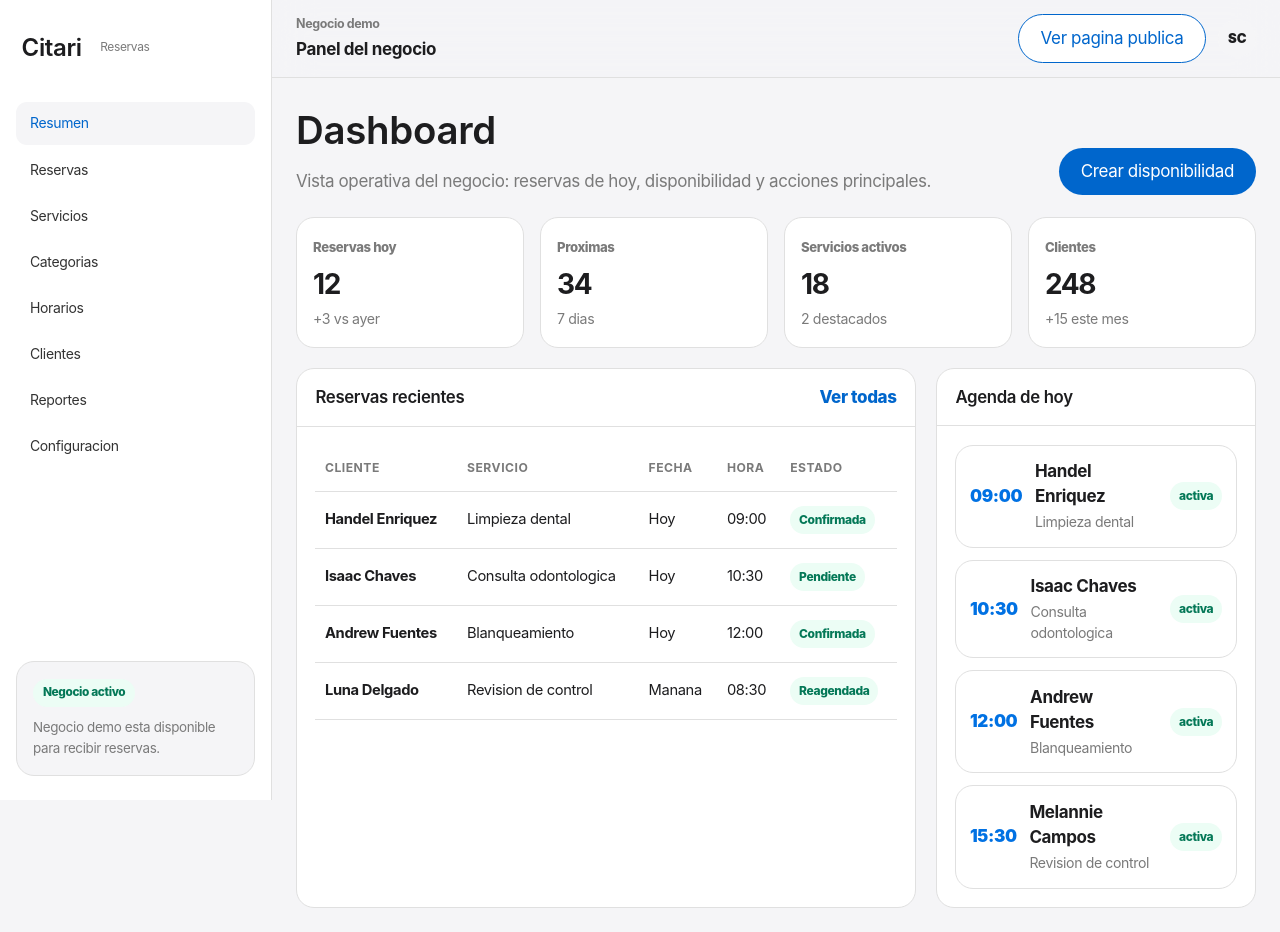
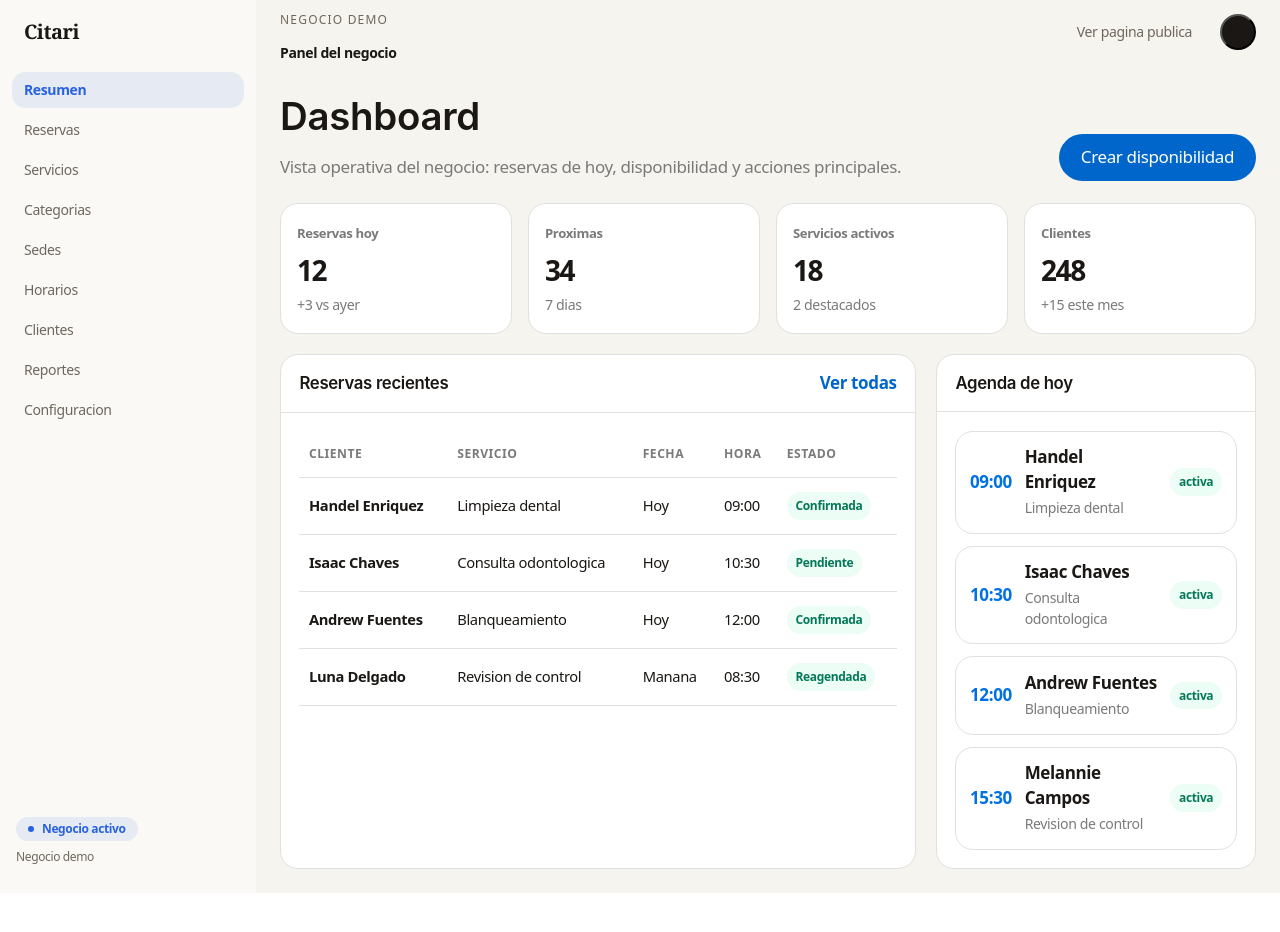
Before and after one commit to handelenriquezacuna/multiTenantBookingManager, a Next.js app in the folder apps/frontend/: page /dashboard in a window 1280 px wide. After the commit the page ends 893 px from the top, so only its background shows below. Built offline with nearby package versions, Linux system fonts and the light colour scheme; no server answers.

Commit message:
feat(frontend): redesign the private app shell (sidebar + topbar)
PrivateShell rebuilt with the design system: sidebar nav with active states, topbar
with profile menu + logout, editorial framing. Session rehydration, route guard and
tenant fetch preserved. Frames the whole owner area.

```diff
--- a/apps/frontend/components/layout/PrivateShell.tsx
+++ b/apps/frontend/components/layout/PrivateShell.tsx
@@ -7,23 +7,19 @@ import { apiGet, clearAuthToken, isMockMode } from "@/lib/api";
 import { endpoints } from "@/lib/endpoints";
 import { useAuth, userInitials } from "@/hooks/useAuth";
 
-const navItems = [
+const navItems: [string, string][] = [
   ["/dashboard", "Resumen"],
   ["/bookings", "Reservas"],
   ["/services", "Servicios"],
   ["/service-categories", "Categorias"],
+  ["/locations", "Sedes"],
   ["/business-hours", "Horarios"],
   ["/customers", "Clientes"],
   ["/reports", "Reportes"],
   ["/settings/business", "Configuracion"]
 ];
 
-type CurrentTenant = {
-  tenantId: number;
-  slug: string;
-  name: string;
-  status: string;
-};
+type CurrentTenant = { tenantId: number; slug: string; name: string; status: string };
 
 const MOCK_TENANT: CurrentTenant = {
   tenantId: 1,
@@ -39,14 +35,10 @@ export function PrivateShell({ children }: { children: React.ReactNode }) {
   const { user, loading } = useAuth();
   const [tenant, setTenant] = useState<CurrentTenant | null>(null);
 
-  // Guarda: si termino de cargar la sesion y no hay usuario, redirige a login.
   useEffect(() => {
-    if (!loading && !user) {
-      router.replace("/login");
-    }
+    if (!loading && !user) router.replace("/login");
   }, [loading, user, router]);
 
-  // Nombre del negocio para el encabezado.
   useEffect(() => {
     let active = true;
     if (isMockMode()) {
@@ -55,12 +47,8 @@ export function PrivateShell({ children }: { children: React.ReactNode }) {
     }
     if (!user) return;
     apiGet<CurrentTenant>(endpoints.tenant.current)
-      .then((current) => {
-        if (active) setTenant(current);
-      })
-      .catch(() => {
-        if (active) setTenant(null);
-      });
+      .then((current) => active && setTenant(current))
+      .catch(() => active && setTenant(null));
     return () => {
       active = false;
     };
@@ -73,10 +61,8 @@ export function PrivateShell({ children }: { children: React.ReactNode }) {
 
   if (loading || !user) {
     return (
-      <div className="app-shell">
-        <section className="app-content" aria-busy="true">
-          <p>Cargando tu panel...</p>
-        </section>
+      <div data-ct className="flex min-h-[100dvh] items-center justify-center bg-background font-sans text-muted-foreground">
+        Cargando tu panel...
       </div>
     );
   }
@@ -84,59 +70,86 @@ export function PrivateShell({ children }: { children: React.ReactNode }) {
   const tenantName = tenant?.name ?? "Panel del negocio";
   const tenantSlug = tenant?.slug ?? "";
   const fullName = `${user.firstName} ${user.lastName}`.trim();
-  const initials = userInitials(user);
 
   return (
-    <div className="app-shell">
-      <aside className="app-sidebar">
-        <Link href="/dashboard" className="app-brand" aria-label="Panel Citari">
-          <span className="app-brand-word">Citari</span>
-          <span className="app-brand-copy">Reservas</span>
-        </Link>
-
-        <nav className="app-nav" aria-label="Navegacion del panel">
+    <div data-ct className="flex min-h-[100dvh] bg-background font-sans text-foreground antialiased">
+      {/* Sidebar */}
+      <aside className="hidden w-64 shrink-0 flex-col border-r border-border bg-card/60 lg:flex">
+        <div className="flex h-16 items-center px-6">
+          <Link href="/dashboard" className="font-serif text-xl font-semibold tracking-tight">
+            Citari
+          </Link>
+        </div>
+        <nav className="flex-1 space-y-1 px-3 py-2" aria-label="Navegacion del panel">
           {navItems.map(([href, label]) => {
             const active = pathname === href;
             return (
-              <Link key={href} href={href} className={active ? "active" : ""}>
+              <Link
+                key={href}
+                href={href}
+                className={`block rounded-lg px-3 py-2 text-sm transition-colors ${
+                  active
+                    ? "bg-primary/10 font-semibold text-primary"
+                    : "text-muted-foreground hover:bg-muted hover:text-foreground"
+                }`}
+              >
                 {label}
               </Link>
             );
           })}
         </nav>
-
-        <div className="sidebar-footer">
-          <span className="tenant-state active">Negocio activo</span>
-          <p>{tenantName} esta disponible para recibir reservas.</p>
+        <div className="border-t border-border p-4">
+          <span className="inline-flex items-center gap-2 rounded-full bg-primary/10 px-3 py-1 text-xs font-semibold text-primary">
+            <span className="h-1.5 w-1.5 rounded-full bg-primary" />
+            Negocio activo
+          </span>
+          <p className="mt-2 text-xs text-muted-foreground">{tenantName}</p>
         </div>
       </aside>
 
-      <div className="app-main">
-        <header className="app-topbar">
+      {/* Main */}
+      <div className="flex min-w-0 flex-1 flex-col">
+        <header className="flex h-16 items-center justify-between border-b border-border px-6">
           <div>
-            <p className="breadcrumb">{tenantName}</p>
-            <strong>Panel del negocio</strong>
+            <p className="text-xs uppercase tracking-widest text-muted-foreground">{tenantName}</p>
+            <strong className="text-sm">Panel del negocio</strong>
           </div>
-          <div className="topbar-actions">
+          <div className="flex items-center gap-3">
             {tenantSlug ? (
-              <Link href={`/book/${tenantSlug}`} className="btn secondary">Ver pagina publica</Link>
+              <Link
+                href={`/book/${tenantSlug}`}
+                className="hidden rounded-full border border-border px-4 py-1.5 text-sm text-muted-foreground transition-colors hover:text-foreground sm:inline-flex"
+              >
+                Ver pagina publica
+              </Link>
             ) : null}
-            <div className="profile-menu">
-              <button className="owner-chip" type="button" aria-label="Abrir menu de perfil" onClick={() => setProfileOpen((open) => !open)}>
-                {initials}
+            <div className="relative">
+              <button
+                type="button"
+                aria-label="Abrir menu de perfil"
+                onClick={() => setProfileOpen((open) => !open)}
+                className="flex h-9 w-9 items-center justify-center rounded-full bg-foreground text-xs font-semibold text-background"
+              >
+                {userInitials(user)}
               </button>
               {profileOpen ? (
-                <div className="profile-popover" role="menu">
-                  <strong>{fullName}</strong>
-                  <small>Responsable de {tenantName}</small>
-                  <Link href="/settings/business" role="menuitem">Configuracion del negocio</Link>
-                  <button type="button" role="menuitem" className="danger" onClick={logout}>Cerrar sesion</button>
+                <div className="absolute right-0 top-11 z-20 w-56 rounded-2xl border border-border bg-card p-2 shadow-lift" role="menu">
+                  <div className="px-3 py-2">
+                    <strong className="block text-sm">{fullName}</strong>
+                    <small className="text-muted-foreground">Responsable de {tenantName}</small>
+                  </div>
+                  <Link href="/settings/business" role="menuitem" className="block rounded-lg px-3 py-2 text-sm text-muted-foreground hover:bg-muted hover:text-foreground">
+                    Configuracion del negocio
+                  </Link>
+                  <button type="button" role="menuitem" onClick={logout} className="block w-full rounded-lg px-3 py-2 text-left text-sm text-destructive hover:bg-destructive/10">
+                    Cerrar sesion
+                  </button>
                 </div>
               ) : null}
             </div>
           </div>
         </header>
-        <section className="app-content">{children}</section>
+        <section className="flex-1 overflow-y-auto p-6">{children}</section>
       </div>
     </div>
   );
```
